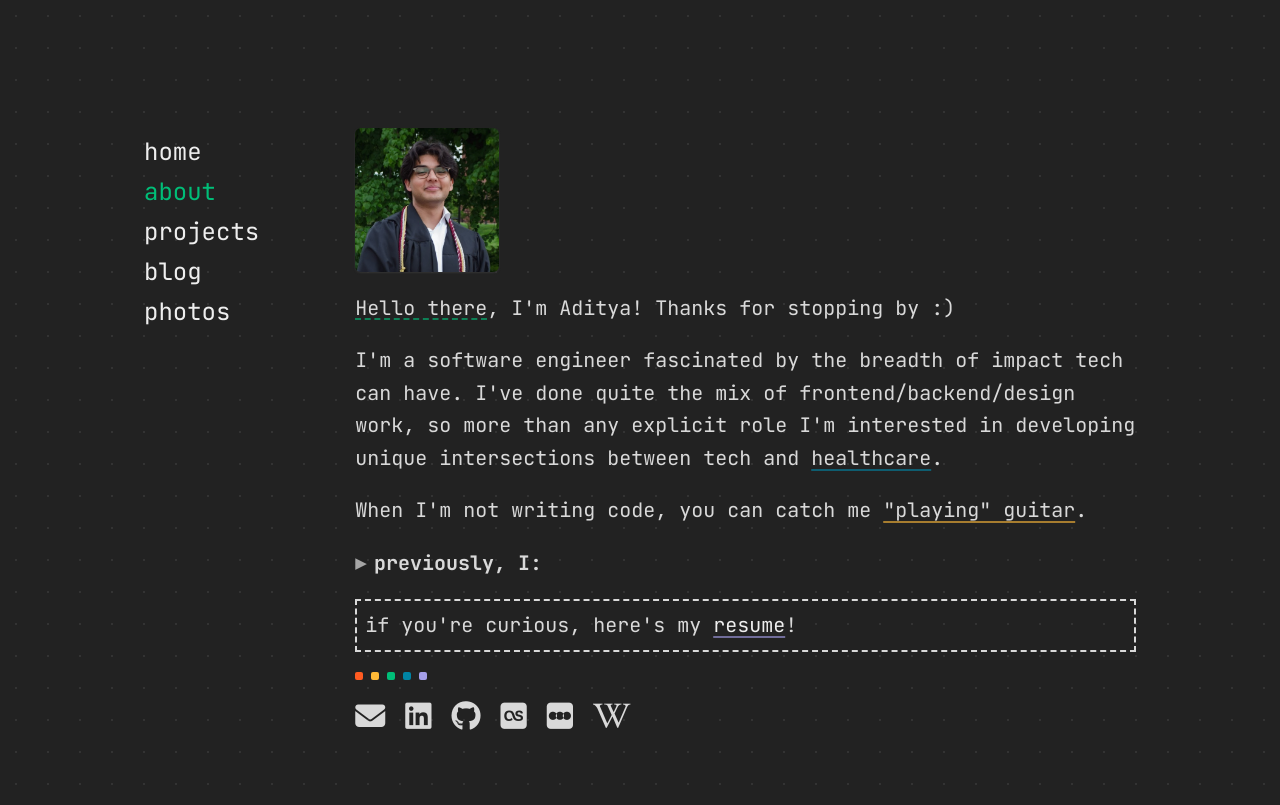
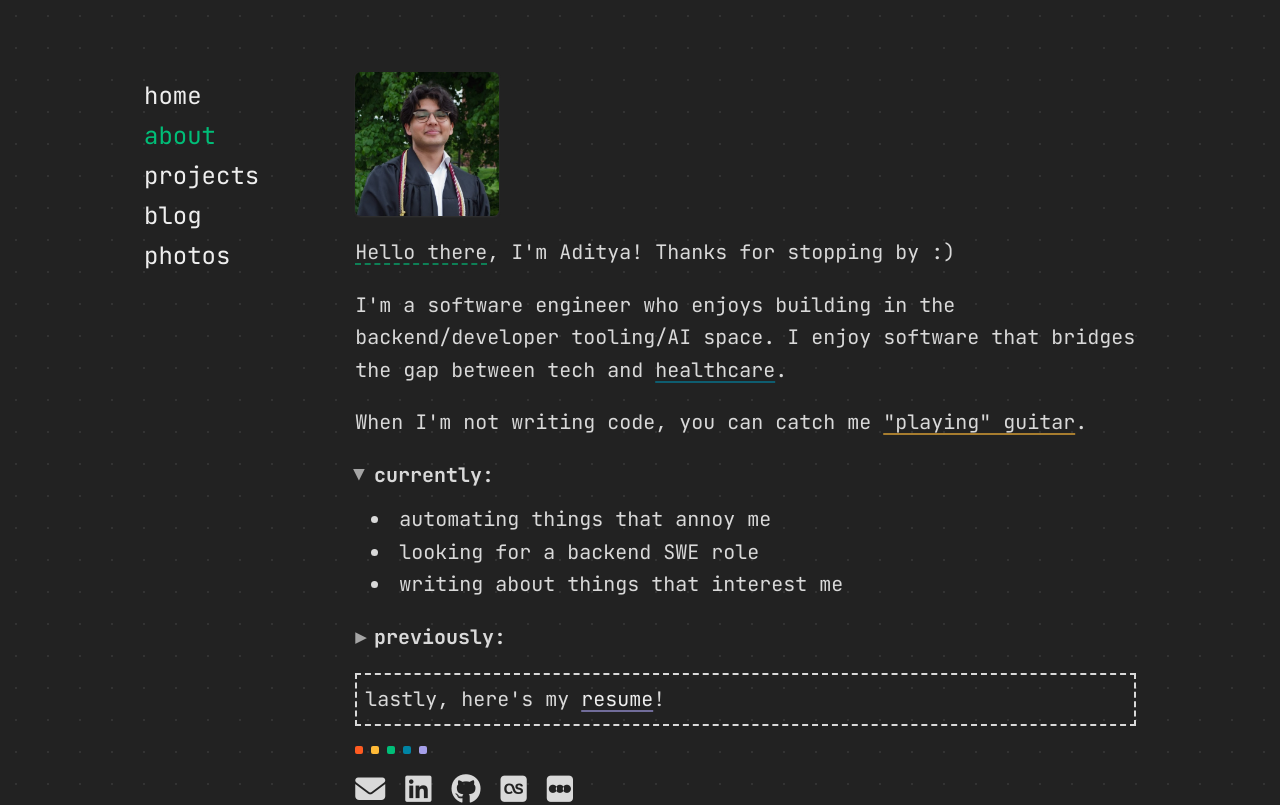
Before and after one commit to adityanaithani/portfolio, a SvelteKit app: page /about in a window 1280 px wide. Shown: the top 805 px of the page. Built offline with nearby package versions, Linux system fonts and the light colour scheme.

Commit message:
update bio, add logo->bio page link

```diff
--- a/src/routes/+page.svelte
+++ b/src/routes/+page.svelte
@@ -1,5 +1,21 @@
 <script>
+  import { goto } from "$app/navigation";
   import Layout from "./+layout.svelte";
+
+  function handleLogoClick() {
+    goto("/about");
+  }
+
+  function handleLogoKeyDown(event) {
+    if (
+      event.key === "Enter" ||
+      event.key === " " ||
+      event.key === "Spacebar"
+    ) {
+      event.preventDefault();
+      goto("/about");
+    }
+  }
 </script>
 
 <svelte:head>
@@ -8,10 +24,14 @@
 
 <div id="logo" class="flex flex-col justify-center px-4 md:px-10">
   <svg
-    class="h-auto w-[451px] max-w-full"
+    class="h-auto w-[451px] max-w-full cursor-pointer"
     viewBox="0 0 451 189"
     fill="none"
     xmlns="http://www.w3.org/2000/svg"
+    on:click={handleLogoClick}
+    on:keydown={handleLogoKeyDown}
+    role="button"
+    tabindex="0"
   >
     <path
       id="logopath"
--- a/src/routes/about/+page.svelte
+++ b/src/routes/about/+page.svelte
@@ -8,6 +8,9 @@
     "urbanism",
     "space",
     "music",
+    "food",
+    "quirky hardware",
+    "knowledge bases",
   ];
   let careerIndex = 0;
 
@@ -17,14 +20,17 @@
     "upgrading vintage iPods",
     "free-diving wikipedia",
     "overthinking Star Wars lore",
+    "reading the newest Halo novel",
     "tinkering with my homelab",
     "building mechanical keyboards",
     "reading weird sci-fi",
+    "hacking old game consoles",
     "optimizing PC airflow",
-    "stalking eBay",
-    "hunting local shops for the best cortado",
+    "stalking eBay for vintage fashion",
+    "sampling all the cortado i can",
     "wandering art galleries",
-    "losing my voice at expo",
+    "perfecting my brunoise",
+    "optimizing my IDE setup",
   ];
   let personalIndex = Math.floor(Math.random() * personalInterests.length);
 
@@ -36,6 +42,7 @@
     personalIndex = (personalIndex + 1) % personalInterests.length;
   }
 
+  // for colour bar near footer
   const colours = [
     "bg-lava",
     "bg-sunflower",
@@ -66,10 +73,8 @@
       >, I'm Aditya! Thanks for stopping by :)
     </p>
     <p>
-      I'm a software engineer fascinated by the breadth of impact tech can have.
-      I've done quite the mix of frontend/backend/design work, so more than any
-      explicit role I'm interested in developing unique intersections between
-      tech and
+      I'm a software engineer who enjoys building in the backend/developer
+      tooling/AI space. I enjoy software that bridges the gap between tech and
       <button
         id="careerInterests"
         type="button"
@@ -91,6 +96,24 @@
       </button>.
     </p>
   </div>
+
+  <details open id="currently" class="group my-5">
+    <summary
+      class="flex cursor-pointer select-none list-none items-center font-bold text-chalk outline-none duration-200"
+    >
+      <span
+        class="mr-2 transform text-sm text-cliff transition-transform duration-200 hover:text-leaf group-open:rotate-90"
+        >▶</span
+      >
+      currently:
+    </summary>
+    <ul class="ml-4 mt-3 list-inside list-disc">
+      <li>automating things that annoy me</li>
+      <li>looking for a backend SWE role</li>
+      <li>writing about things that interest me</li>
+    </ul>
+  </details>
+
   <details id="previously" class="group my-5">
     <summary
       class="flex cursor-pointer select-none list-none items-center font-bold text-chalk outline-none duration-200"
@@ -99,13 +122,15 @@
         class="mr-2 transform text-sm text-cliff transition-transform duration-200 hover:text-leaf group-open:rotate-90"
         >▶</span
       >
-      previously, I:
+      previously:
     </summary>
     <ul class="ml-4 mt-3 list-inside list-disc">
-      <li>worked for a few startups</li>
-      <li>majored in CS and Biology at UMass Amherst</li>
-      <li>helped freshmen write Makefiles</li>
-      <li>discovered a novel bacteriophage</li>
+      <li>built CI/CD and AI features for Leafpoint</li>
+      <li>developed full-stack integations for HYPR</li>
+      <li>recieved a B.S. in CS and Biology from UMass Amherst</li>
+      <li>studied neuroscience at Amherst College</li>
+      <li>taught freshmen C and memory management</li>
+      <li>researched phage genetics and medical ML fairness</li>
       <li>
         <span
           class="group/dan relative inline-block cursor-pointer underline decoration-lava/60 decoration-dashed"
@@ -126,14 +151,14 @@
     </ul>
   </details>
   <p id="resume" class="border-2 border-dashed p-2">
-    if you're curious, here's my <a
+    lastly, here's my <a
       class="text-hwhite underline decoration-lavender/60 hover:text-lavender"
       href="/about/resume">resume</a
     >!
   </p>
   <div id="colourBar" class="my-4 flex flex-row space-x-2">
-    {#each colours as color}
-      <div class="h-2 w-2 rounded-sm {color}"></div>
+    {#each colours as colour}
+      <div class="h-2 w-2 rounded-sm {colour}"></div>
     {/each}
   </div>
   <div id="socials" class="my-5 space-x-2">
@@ -144,13 +169,13 @@
       aria-label="Email"
     ></a>
     <a
-      href="https://linkedin.com/in/aditya-naithani/"
+      href="https://linkedin.com/in/anaithani/"
       target="_blank"
       class="fa-brands fa-linkedin fa-xl"
       aria-label="LinkedIn"
     ></a>
     <a
-      href="https://github.com/anaithani"
+      href="https://github.com/adityanaithani"
       target="_blank"
       class="fa-brands fa-github fa-xl"
       aria-label="GitHub"
@@ -159,7 +184,7 @@
       href="https://www.last.fm/user/onionleg"
       target="_blank"
       class="fa-brands fa-square-lastfm fa-xl"
-      aria-label="Spotify"
+      aria-label="Last.fm"
     ></a>
     <a
       href="https://letterboxd.com/adityanaithani"
@@ -167,11 +192,11 @@
       class="fa-brands fa-square-letterboxd fa-xl"
       aria-label="Letterboxd"
     ></a>
-    <a
-      href="https://wikipedia.org/wiki/User:Adityanaithani"
+    <!-- <a
+      href="https://en.wikipedia.org/wiki/Special:Contributions/Adityanaithani"
       target="_blank"
       class="fa-brands fa-wikipedia-w fa-xl"
       aria-label="Wikipedia"
-    ></a>
+    ></a> -->
   </div>
 </div>
```
Also changed, not shown: 1 other file (tests, documents, lock files or other folders).
